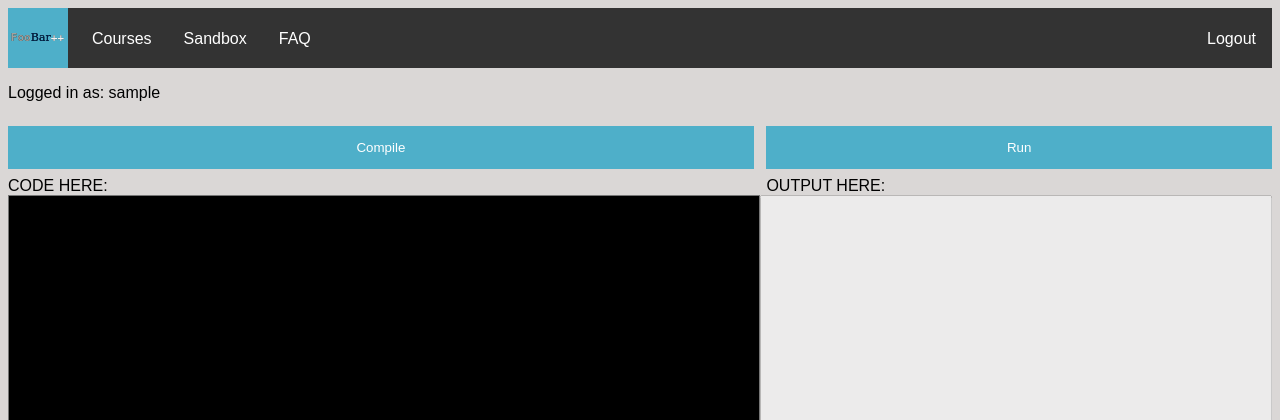
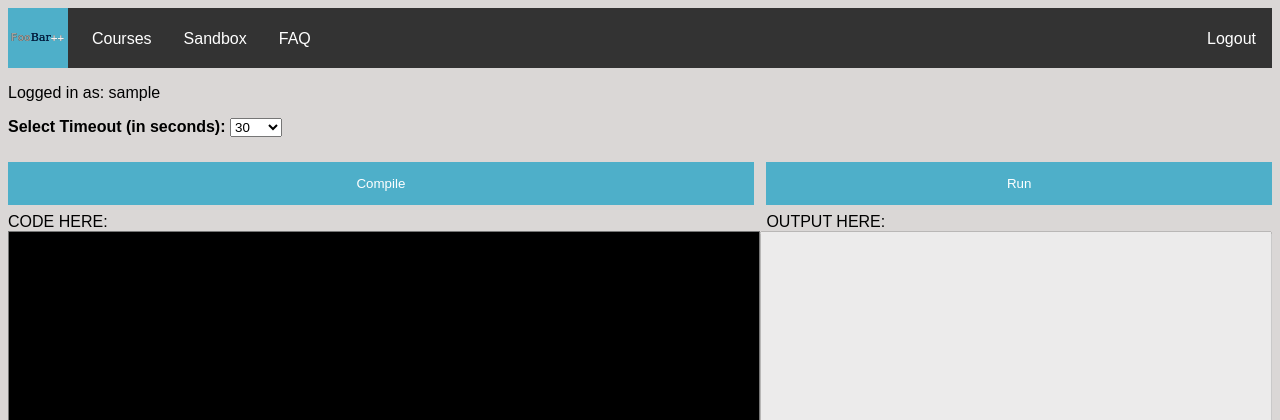
Before and after one commit to LongwoodFooBar/SeniorSeminarProject, a Flask app: page /sandbox in a window 1280 px wide. Shown: the top 420 px of the page. Run offline with Flask 2, Linux system fonts and the light colour scheme; the visitor is signed in with stand-in values (Sample User, id 1).

Commit message:
Added dropdown timeout bar to sandbox and some edits to the addcourse page

```diff
--- a/templates/sandbox.html
+++ b/templates/sandbox.html
@@ -24,6 +24,18 @@
 		</div>
 
 		<form method="POST">
+		<div style="float:left">
+		<b>Select Timeout (in seconds):</b>
+		<select name="timeout">
+  			<option>30</option>
+  			<option>60</option>
+  			<option>120</option>
+  			<option>300</option>
+  			<option>600</option>
+  			<option>1200</option>
+		</select>
+		</div>
+		<br /><br />
 		<div style="float:left;width:59%; height=5vw">
 			<button type="submit">Compile</button></a>
 		</div>
```
Also changed, not shown: templates/addcourse.html (+5 -5 lines).
